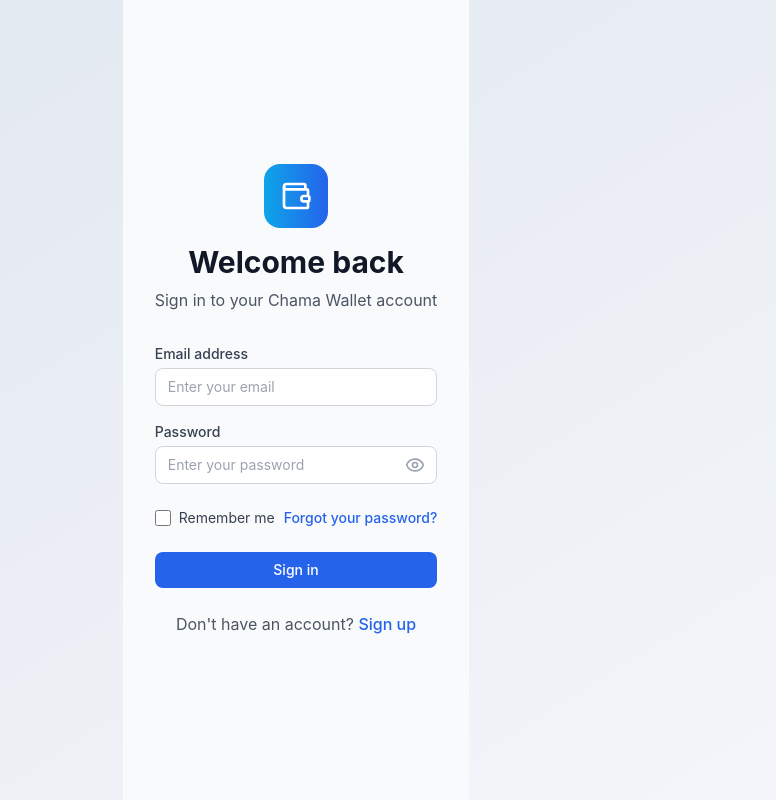
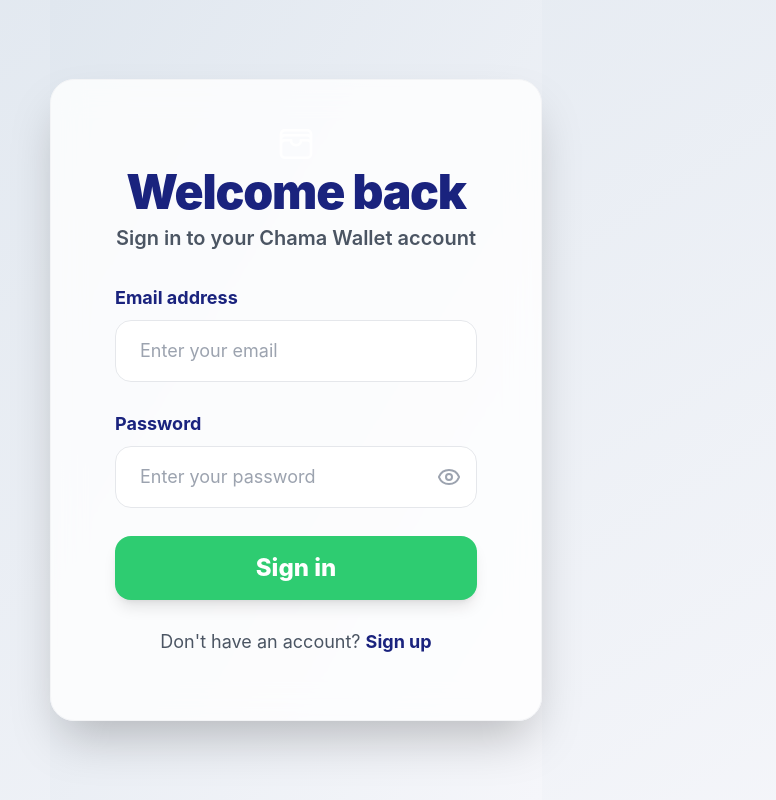
Before and after one commit to Malika7188/Community-Wallet-for-Women-s-Savings-Groups, a React (Vite) app in the folder chama-wallet-frontend/: page /login in a window 1280 px wide. Shown: the whole page, without its empty margins (344-1120 px from the left). Built offline with nearby package versions, Linux system fonts and the light colour scheme.

Commit message:
Fix layout issues for login card on different screen sizes.

```diff
--- a/chama-wallet-frontend/src/pages/LoginPage.tsx
+++ b/chama-wallet-frontend/src/pages/LoginPage.tsx
@@ -1,8 +1,9 @@
-import { useState } from 'react'
-import { Link, Navigate, useNavigate } from 'react-router-dom'
-import { useAuth } from '../contexts/AuthContext'
-import { Eye, EyeOff, Wallet } from 'lucide-react'
-import toast from 'react-hot-toast'
+import { useState } from 'react';
+import { Link, Navigate, useNavigate } from 'react-router-dom';
+import { useAuth } from '../contexts/AuthContext';
+import { Eye, EyeOff } from 'lucide-react';
+import { WalletIcon } from '@heroicons/react/24/outline';
+import toast from 'react-hot-toast';
 
 const LoginPage = () => {
   const { user, login, isLoading } = useAuth()
@@ -36,106 +37,71 @@ const LoginPage = () => {
   }
 
   return (
-    <div className="min-h-screen flex items-center justify-center bg-gray-50 py-12 px-4 sm:px-6 lg:px-8">
-      <div className="max-w-md w-full space-y-8">
-        <div className="text-center">
-          <div className="w-16 h-16 bg-gradient-to-r from-stellar-500 to-primary-600 rounded-2xl flex items-center justify-center mx-auto mb-4">
-            <Wallet className="w-8 h-8 text-white" />
+    <div className="min-h-screen flex items-center justify-center bg-gradient-to-br from-[#e0e7ef] to-[#f5f6fa] font-inter">
+      <div className="w-full max-w-xl">
+        <div className="rounded-3xl shadow-2xl bg-white/80 backdrop-blur-lg border border-gray-100 px-16 py-16 flex flex-col items-center animate-fade-in">
+          <div className="w-15 h-0 bg-gradient-to-br from-[#1a237e] to-[#2ecc71] rounded-3xl flex items-center justify-center mb-6 shadow-xl">
+            <WalletIcon className="w-10 h-10 text-white" />
           </div>
-          <h2 className="text-3xl font-bold text-gray-900">
+          <h2 className="text-5xl font-black text-[#1a237e] tracking-tight mb-2" style={{ fontFamily: 'Inter, Roboto, sans-serif' }}>
             Welcome back
           </h2>
-          <p className="mt-2 text-gray-600">
-            Sign in to your Chama Wallet account
-          </p>
-        </div>
-
-        <form className="mt-8 space-y-6" onSubmit={handleSubmit}>
-          <div className="space-y-4">
+          <p className="mb-8 text-gray-600 font-semibold text-xl">Sign in to your Chama Wallet account</p>
+          <form className="w-full space-y-7" onSubmit={handleSubmit}>
             <div>
-              <label htmlFor="email" className="block text-sm font-medium text-gray-700 mb-1">
-                Email address
-              </label>
+              <label htmlFor="email" className="block text-lg font-bold text-[#1a237e] mb-2">Email address</label>
               <input
                 id="email"
                 name="email"
                 type="email"
                 required
-                className="input"
+                className="w-full rounded-2xl border border-gray-200 px-6 py-4 text-lg focus:ring-2 focus:ring-[#2ecc71] focus:outline-none bg-white/90 font-inter"
                 placeholder="Enter your email"
                 value={formData.email}
                 onChange={handleChange}
               />
             </div>
-
             <div>
-              <label htmlFor="password" className="block text-sm font-medium text-gray-700 mb-1">
-                Password
-              </label>
+              <label htmlFor="password" className="block text-lg font-bold text-[#1a237e] mb-2">Password</label>
               <div className="relative">
                 <input
                   id="password"
                   name="password"
                   type={showPassword ? 'text' : 'password'}
                   required
-                  className="input pr-10"
+                  className="w-full rounded-2xl border border-gray-200 px-6 py-4 text-lg pr-12 focus:ring-2 focus:ring-[#2ecc71] focus:outline-none bg-white/90 font-inter"
                   placeholder="Enter your password"
                   value={formData.password}
                   onChange={handleChange}
                 />
                 <button
                   type="button"
-                  className="absolute inset-y-0 right-0 pr-3 flex items-center"
+                  className="absolute inset-y-0 right-0 pr-4 flex items-center"
                   onClick={() => setShowPassword(!showPassword)}
                 >
                   {showPassword ? (
-                    <EyeOff className="h-5 w-5 text-gray-400" />
+                    <EyeOff className="h-6 w-6 text-gray-400" />
                   ) : (
-                    <Eye className="h-5 w-5 text-gray-400" />
+                    <Eye className="h-6 w-6 text-gray-400" />
                   )}
                 </button>
               </div>
             </div>
-          </div>
-
-          <div className="flex items-center justify-between">
-            <div className="flex items-center">
-              <input
-                id="remember-me"
-                name="remember-me"
-                type="checkbox"
-                className="h-4 w-4 text-primary-600 focus:ring-primary-500 border-gray-300 rounded"
-              />
-              <label htmlFor="remember-me" className="ml-2 block text-sm text-gray-700">
-                Remember me
-              </label>
-            </div>
-
-            <div className="text-sm">
-              <a href="#" className="font-medium text-primary-600 hover:text-primary-500">
-                Forgot your password?
-              </a>
-            </div>
-          </div>
-
             <button
               type="submit"
               disabled={isLoading}
-            className="btn btn-primary w-full"
+              className="w-full py-4 rounded-2xl bg-[#2ecc71] text-white font-extrabold text-2xl shadow-lg hover:bg-[#27ae60] transition-colors duration-200 font-inter"
             >
               {isLoading ? 'Signing in...' : 'Sign in'}
             </button>
-
-          <div className="text-center">
-            <span className="text-gray-600">Don't have an account? </span>
-            <Link to="/signup" className="font-medium text-primary-600 hover:text-primary-500">
-              Sign up
-            </Link>
+            <div className="text-center mt-4">
+              <span className="text-gray-600 text-lg">Don't have an account? </span>
+              <Link to="/signup" className="font-bold text-[#1a237e] hover:text-[#2ecc71] transition-colors text-lg">Sign up</Link>
             </div>
           </form>
         </div>
       </div>
+    </div>
   )
 }
-
 export default LoginPage
```
Lines whose indentation alone changed are shown as unchanged.
